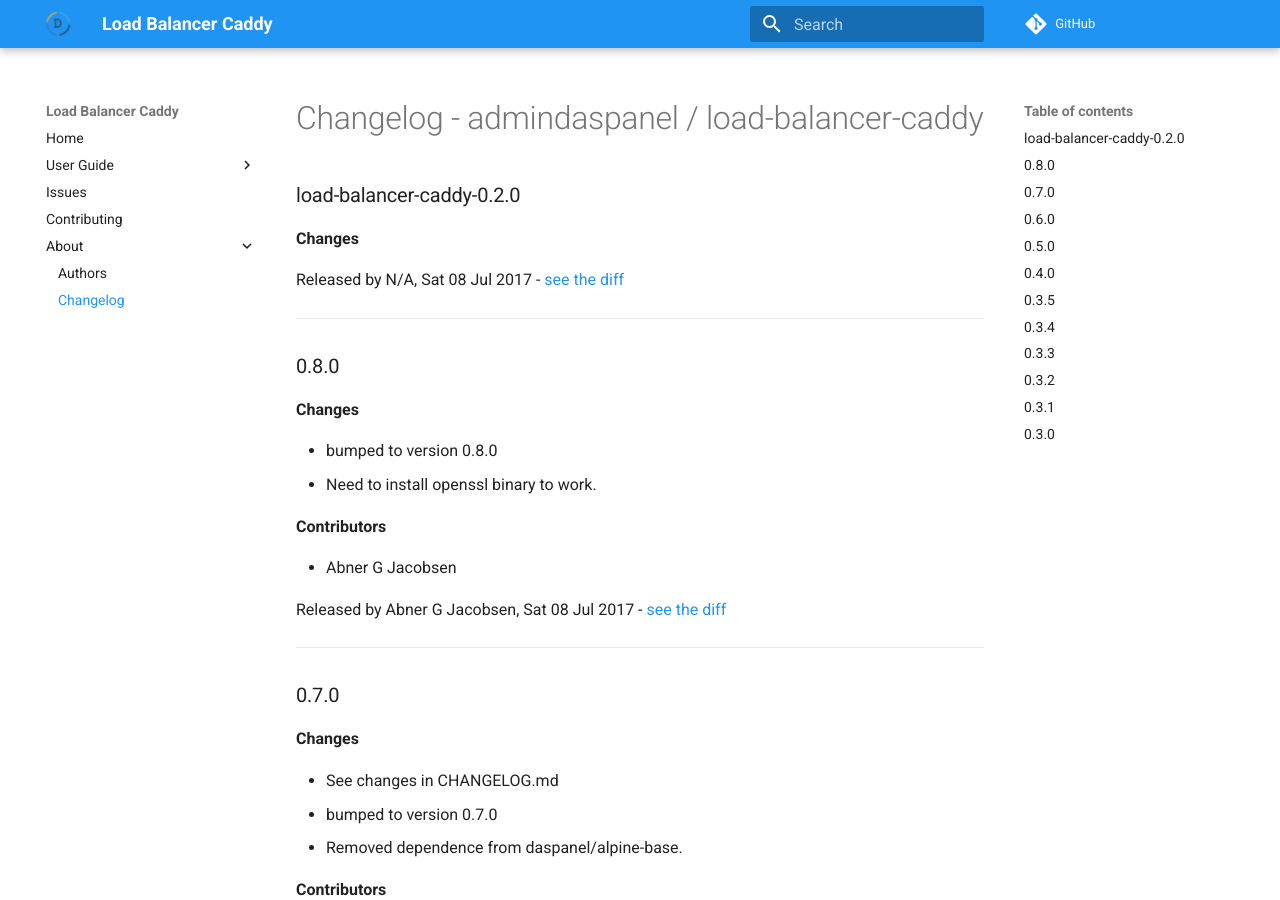
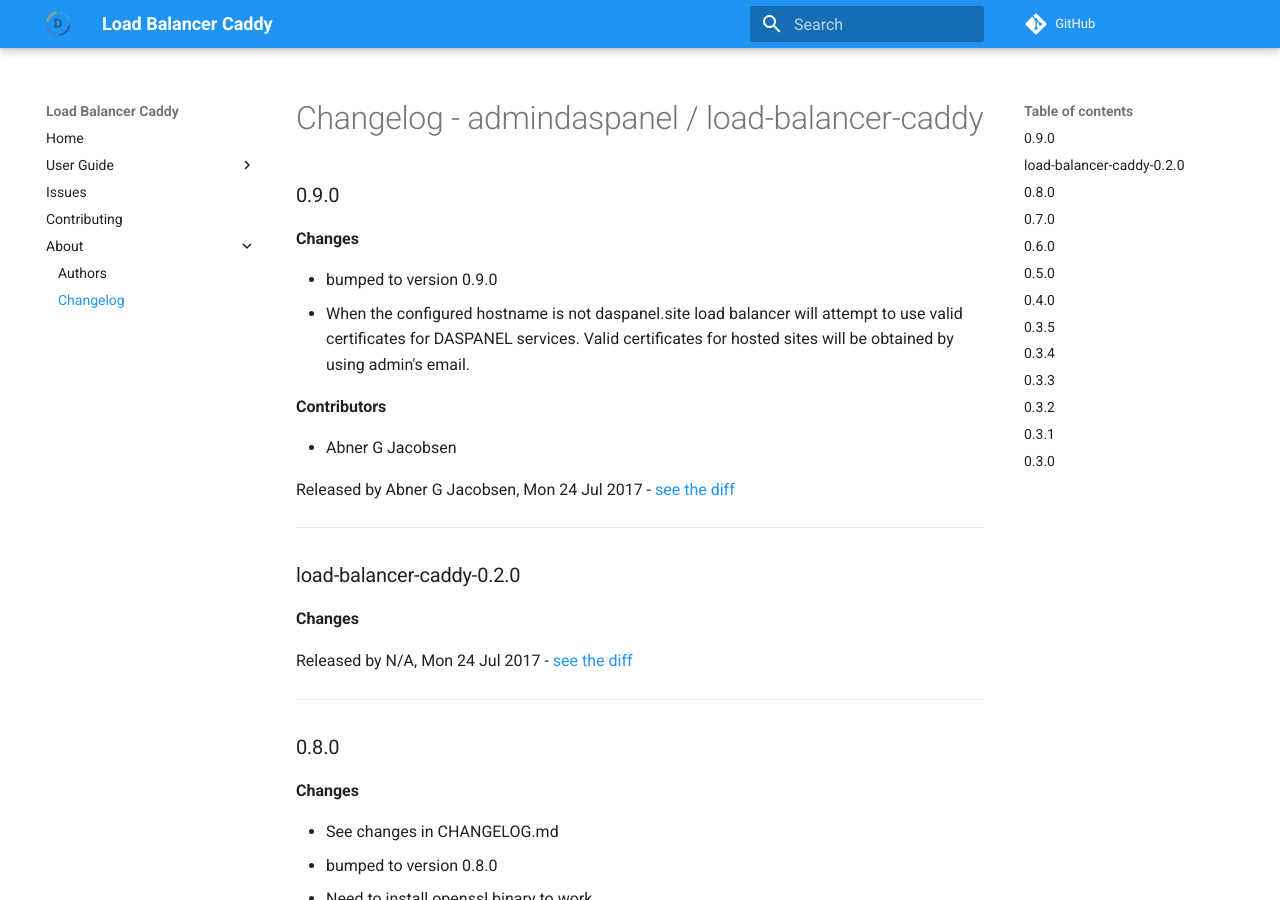
Before and after one commit to daspanel/load-balancer-caddy, an MkDocs documentation site: the page built from docs/changelog.md, in a window 1280 px wide and 900 px high. Built offline with MkDocs 1.6.1 and Material for MkDocs 9.7.7, drawn with Linux system fonts in a browser that asks for light colours; comment, search, counter and statistics services are not loaded; old or Windows-style settings are respelled for this version of MkDocs.

Commit message:
See changes in CHANGELOG.md

```diff
--- a/docs/changelog.md
+++ b/docs/changelog.md
@@ -1,16 +1,31 @@
 # Changelog - admindaspanel / load-balancer-caddy
+
+### 0.9.0
+__Changes__
+
+- bumped to version 0.9.0
+- When the configured hostname is not daspanel.site load balancer will attempt to use valid certificates for DASPANEL services. Valid certificates for hosted sites will be obtained by using admin's email.
+
+__Contributors__
+
+- Abner G Jacobsen
+
+Released by Abner G Jacobsen, Mon 24 Jul 2017 -
+[see the diff](https://github.com/admindaspanel/load-balancer-caddy/compare/0.8.0...0.9.0#diff)
+______________
 
 ### load-balancer-caddy-0.2.0
 __Changes__
 
 
-Released by N/A, Sat 08 Jul 2017 -
+Released by N/A, Mon 24 Jul 2017 -
 [see the diff](https://github.com/admindaspanel/load-balancer-caddy/compare/...#diff)
 ______________
 
 ### 0.8.0
 __Changes__
 
+- See changes in CHANGELOG.md
 - bumped to version 0.8.0
 - Need to install openssl binary to work.
 
```
Also changed, not shown: CHANGELOG.md (+16 -1 lines).
